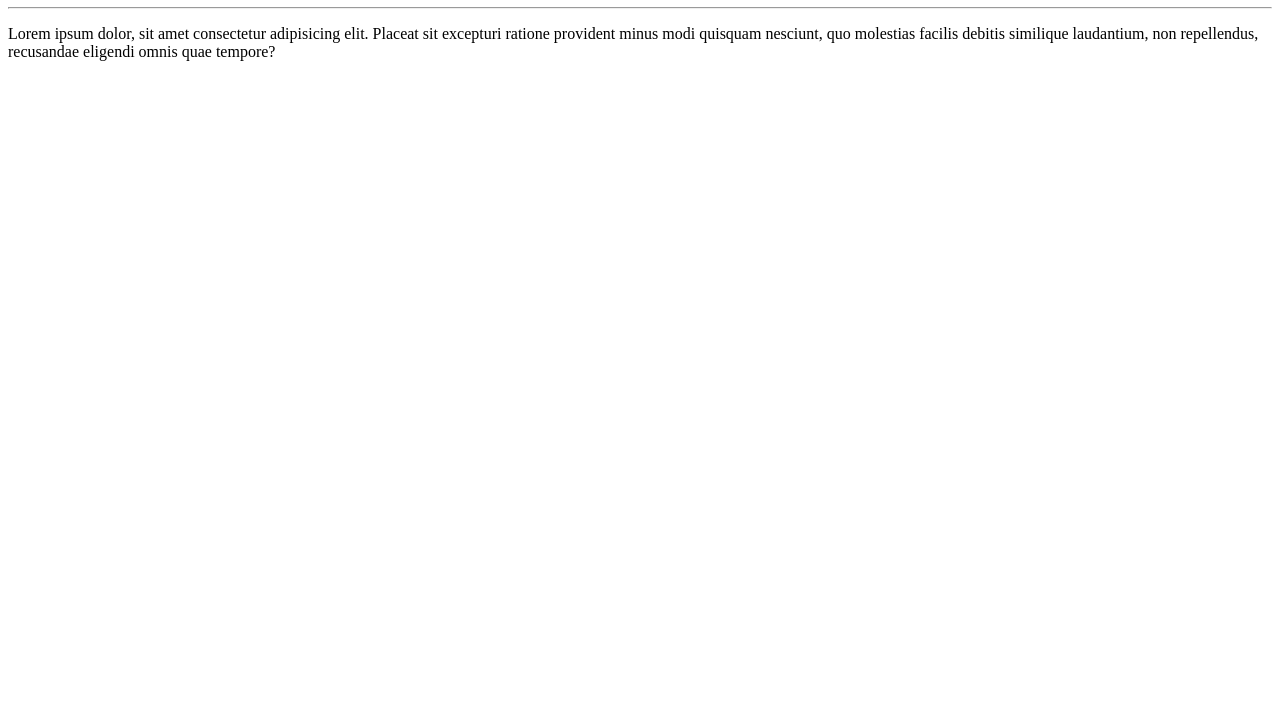
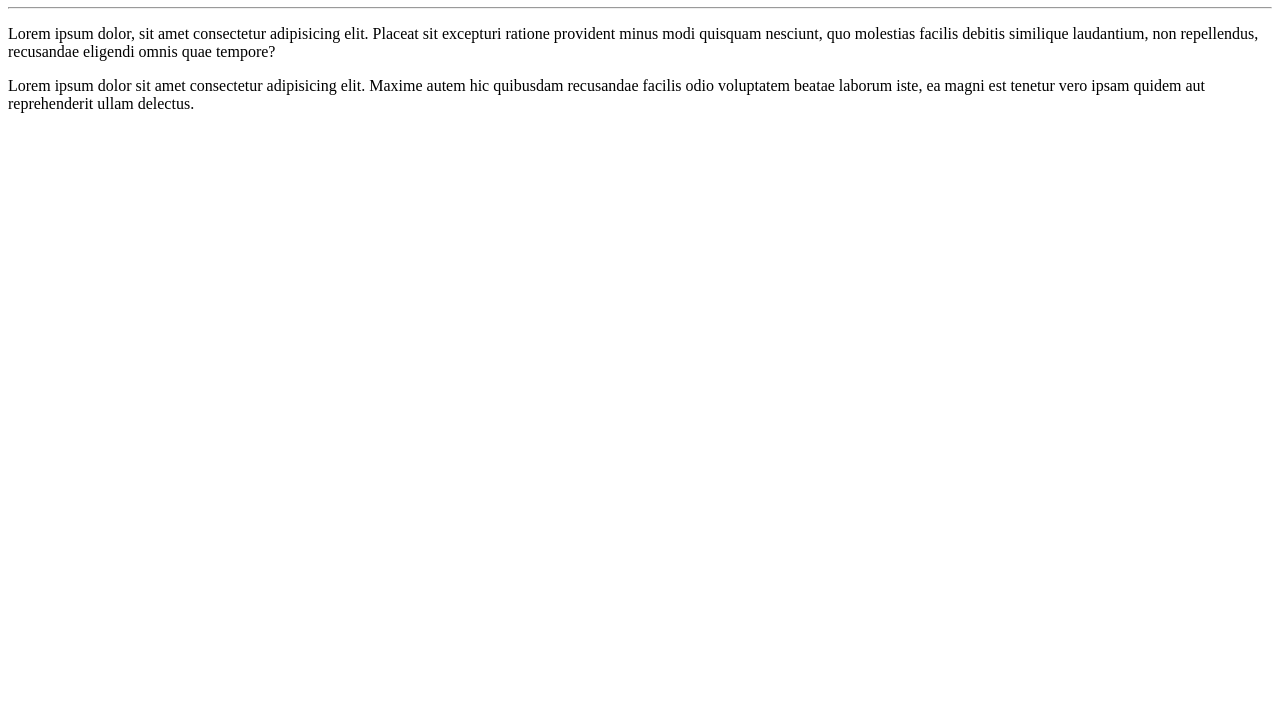
Before and after one commit to franciscoeudesjr/Inaugural, a plain HTML site: page site-exemplo/index.html in a window 1280 px wide. Shown: the part 73-800 px from the top of the page. Drawn offline with Linux system fonts and the light colour scheme.

Commit message:
Adicionei um parágrafo

```diff
--- a/site-exemplo/index.html
+++ b/site-exemplo/index.html
@@ -10,5 +10,6 @@
     <h1>Olá, Mundo!</h1>
     <hr>
     <p>Lorem ipsum dolor, sit amet consectetur adipisicing elit. Placeat sit excepturi ratione provident minus modi quisquam nesciunt, quo molestias facilis debitis similique laudantium, non repellendus, recusandae eligendi omnis quae tempore?</p>
+    <p>Lorem ipsum dolor sit amet consectetur adipisicing elit. Maxime autem hic quibusdam recusandae facilis odio voluptatem beatae laborum iste, ea magni est tenetur vero ipsam quidem aut reprehenderit ullam delectus.</p>
 </body>
 </html>
```
